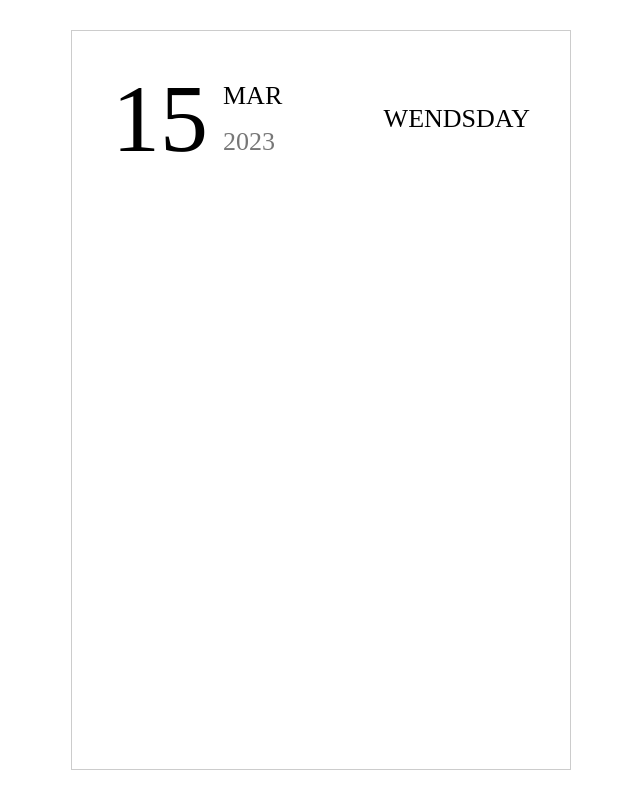
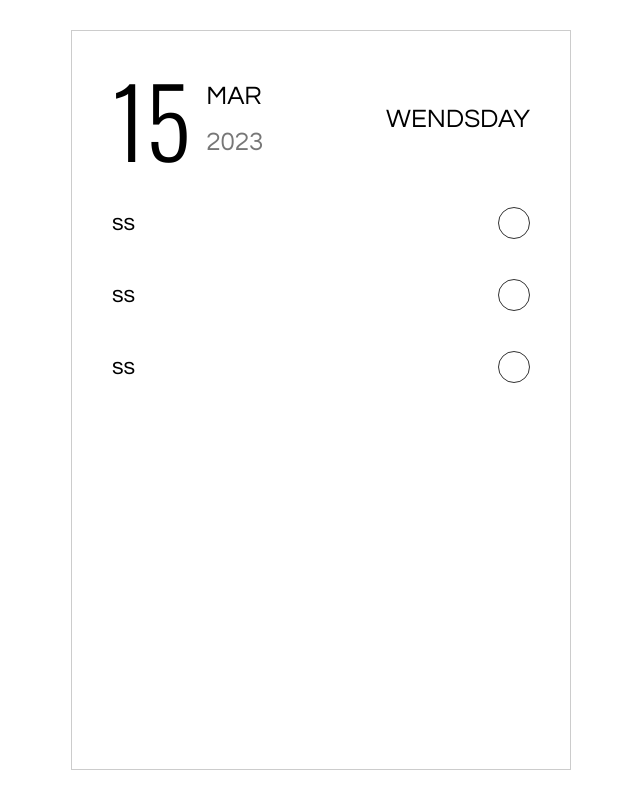
Before and after one commit to Beeneeq/react-todo-list, a React (Create React App) app: page / in a window 1280 px wide. Shown: the whole page, without its empty margins (319-959 px from the left). Built offline with nearby package versions, Linux system fonts and the light colour scheme.

Commit message:
update Middle

```diff
--- a/src/App.scss
+++ b/src/App.scss
@@ -1,3 +1,5 @@
+@import url('https://fonts.googleapis.com/css2?family=Questrial&display=swap');
+
 // defalt
 
 html, body, div, span, applet, object, iframe,
@@ -19,11 +21,13 @@ time, mark, audio, video {
 	font-size: 100%;
 	font: inherit;
 	vertical-align: baseline;
+  font-family: 'Questrial', sans-serif;
 }
 /* HTML5 display-role reset for older browsers */
 article, aside, details, figcaption, figure,
 footer, header, hgroup, menu, nav, section {
 	display: block;
+
 }
 body {
 	line-height: 1;
--- a/src/App.tsx
+++ b/src/App.tsx
@@ -1,11 +1,31 @@
 import React from 'react';
 import './App.scss';
+import Middle from './components/Middle';
 import Top from './components/Top';
 
+
 function App() {
+  const todos: any = [
+    {
+      text: 'ss',
+      id: '1',
+      isChecked: false
+    },
+    {
+      text: 'ss',
+      id: '2',
+      isChecked: false
+    },
+    {
+      text: 'ss',
+      id: '3',
+      isChecked: false
+    },
+  ]
   return (
     <div className="App">
       <Top/>
+      <Middle todos={todos}/>
     </div>
   );
 }
--- /dev/null
+++ b/src/components/Middle.scss
@@ -0,0 +1,34 @@
+.todo-list {
+    margin-top: 40px;
+}
+
+.todo-item {
+    position: relative;
+    font-size: 24px;
+    margin-bottom: 40px;
+
+    input {
+        position: absolute;
+        outline: none;
+        border: none;
+        background: transparent;
+        appearance: none;
+
+    }
+
+    label {
+        width: 30px;
+        height: 30px;
+        border: 1px solid #333;
+        border-radius: 50%;
+    }
+}
+
+.blind {
+    position: absolute;
+    clip: rect(0 0 0 0);
+    width: 1px;
+    height: 1px;
+    margin: -1px;
+    overflow: hidden;
+}
--- a/src/components/Middle.tsx
+++ b/src/components/Middle.tsx
@@ -1,8 +1,22 @@
 import React from 'react'
+import TodoItem from './TodoItem'
+import './Middle.scss'
 
-const Middle = () => {
+interface propsType {
+  todos: Array<any>
+}
+
+const Middle = ({todos}:propsType) => {
+  const TodoList: any = todos.map((todo) => {
+    return <TodoItem text={todo.text} isChecked={todo.isChecked} id={todo.id}/>
+  })
+
   return (
-    <div>Middle</div>
+    <div>
+      <ul className='todo-list'>
+        {TodoList}
+      </ul>
+    </div>
   )
 }
 
--- /dev/null
+++ b/src/components/TodoItem.tsx
@@ -0,0 +1,19 @@
+import React from 'react'
+
+interface propsType {
+    text: string,
+    isChecked: boolean,
+    id: string
+}
+
+const TodoItem = ({text, isChecked, id}:propsType) => {
+  return (
+    <li className='flex2 todo-item' key={id}>
+        {text}
+        <input type="checkbox" id={id} checked={isChecked}/>
+        <label htmlFor={id}><span className='blind'>체크하기</span></label>
+    </li>
+  )
+}
+
+export default TodoItem
--- a/src/components/Top.scss
+++ b/src/components/Top.scss
@@ -1,4 +1,7 @@
+@import url('https://fonts.googleapis.com/css2?family=Oswald:wght@300&display=swap');
+
 .day {
+    font-family: 'Oswald', sans-serif;
     margin-right: 15px;
     font-size: 96px;
 }
```
